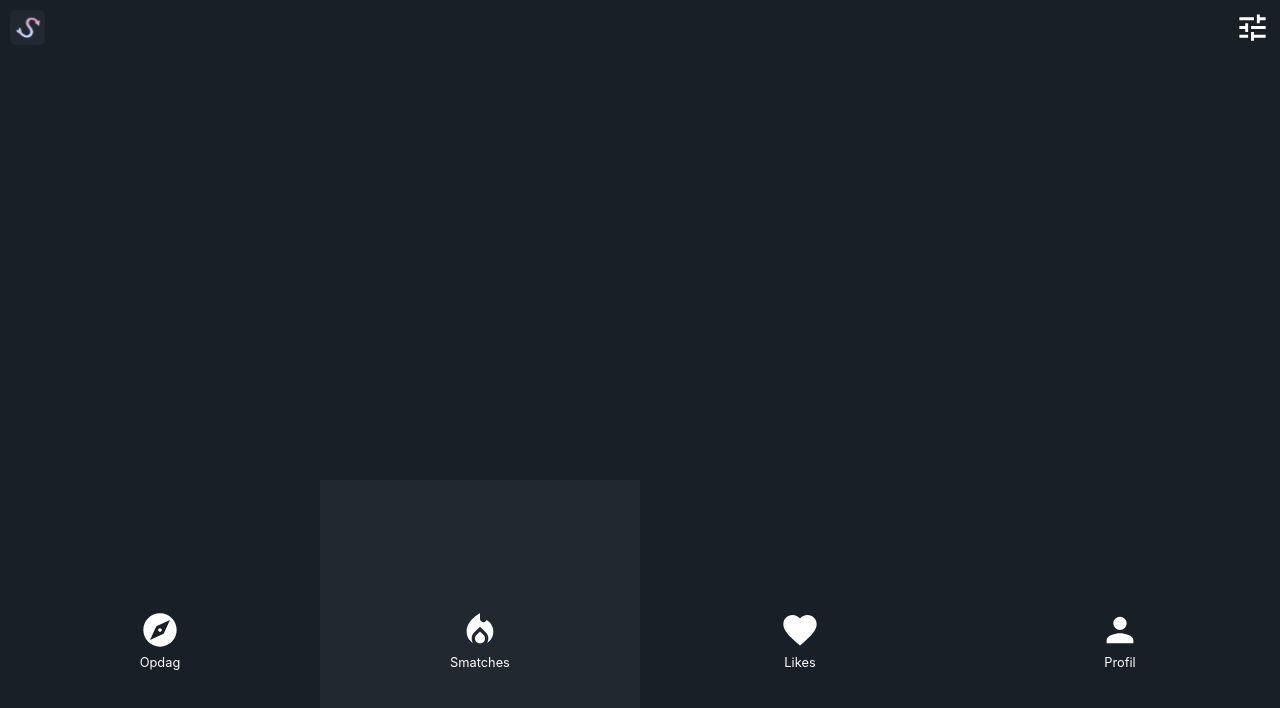
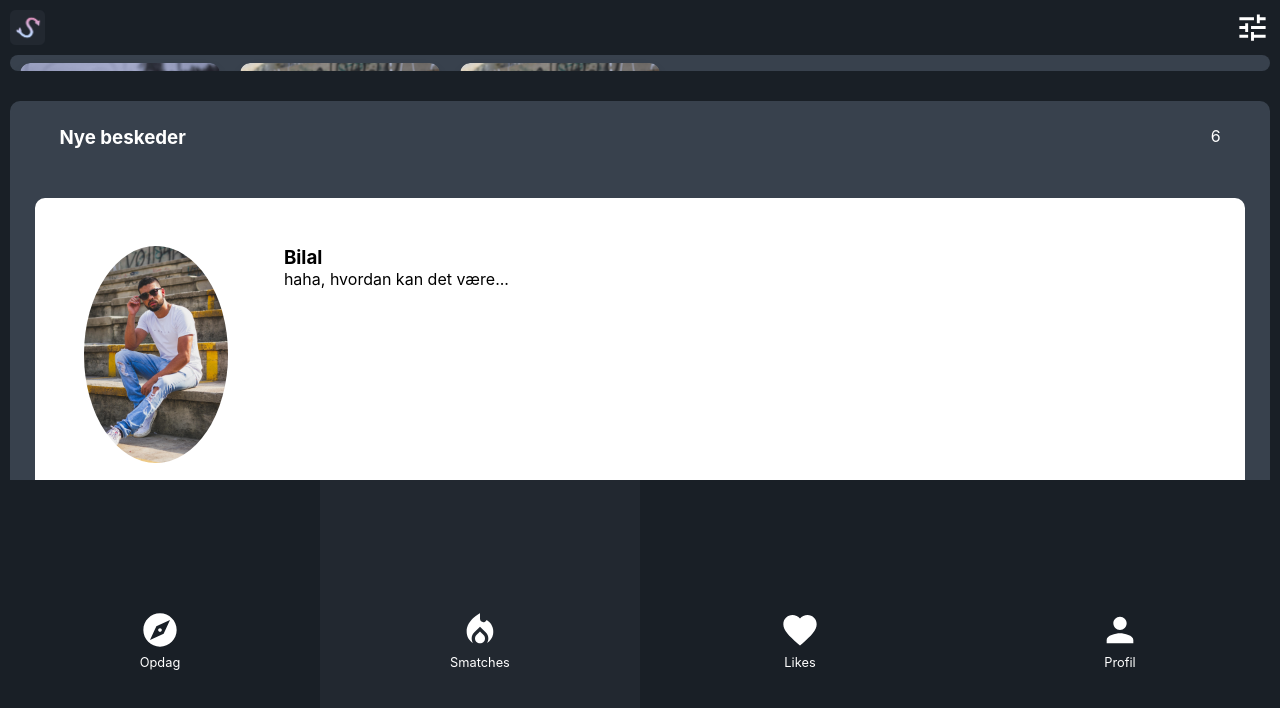
Before and after one commit to viggotico/smatches-app, a React (Vite) app: page /smatches in a window 1280 px wide. Shown: the top 708 px of the page. Built offline with nearby package versions, Linux system fonts and the light colour scheme; what js-confetti would draw is missing.

Commit message:
har updateret SmatchesPage.jsx

```diff
--- a/src/css/SmatchesPage.css
+++ b/src/css/SmatchesPage.css
@@ -0,0 +1,131 @@
+.outlet{
+    display: flex;
+    flex-direction: column;
+    gap: 30px;
+}
+div.scrollmenu {
+    background-color: #38414D;
+    overflow-x: auto;
+    white-space: nowrap;
+    padding: 8px 0px;
+    border-radius: 22px;
+}
+
+.profile-card {
+    position: relative;
+    display: inline-block;
+    background-color: transparent;
+    border-radius: 10px;
+    overflow: hidden;
+    box-shadow: 0 4px 8px rgba(0, 0, 0, 0.1);
+    width: 200px;
+    margin: 0 10px;
+    vertical-align: top;
+    /* text-align: center; */
+}
+
+.profile-image img {
+    width: 100%;
+    height: auto;
+    display: block;
+    border-radius: 10px;
+}
+
+.profile-info-container {
+    position: absolute;
+    top: 156px;
+    left: 0;
+    width: 100%;
+    padding: 10px;
+    background: rgba(0, 0, 0, 0.6);
+    color: white;
+    display: flex;
+    flex-direction: column;
+    gap: 8px;
+    border-radius: 10px 10px 0 0;
+    align-self: flex-end;
+}
+
+.profile-info {
+    display: flex;
+    flex-direction: column;
+
+
+}
+
+.profile-distance, .profile-location, .profile-name-age {
+    margin: 5px 0;
+}
+
+.action-button {
+    background-color: #38414D;
+    color: white;
+    padding: 6px 12px;
+    border: none;
+    border-radius: 12px;
+    cursor: pointer;
+    font-size: 12px;
+    font-weight: bold;
+    align-self: flex-end;
+    transition: background-color 0.3s ease;
+}
+
+.action-button:hover {
+    background-color: #f06292;
+}
+
+img {
+    height: auto;
+    width: 100%;
+}
+
+
+
+/* beskder */
+
+.message-container{
+    background-color: #38414D;
+    border-radius: 10px;
+    padding: 2%;
+
+}
+.row-1{
+    display: flex;
+    flex-direction: row;
+    justify-content: space-between;
+    padding-left: 2%;
+    padding-right: 2%;
+    padding-bottom: 4%;
+}
+.row-2{
+    display: flex;
+    flex-direction: column;
+    gap: 10px;
+}
+.mesg-box-container{
+
+    background-color: white;
+    border-radius: 10px;
+
+}
+.mesg-box-container img{
+    height: auto;
+    width: 13%;
+    border-radius: 50%;
+}
+
+.info-msg-contianer{
+    display: flex;
+    flex-direction: column;
+    padding-left: 5%;
+}
+.img-text-container{
+    display: flex;
+    flex-direction: row;
+    padding: 4%;
+
+}
+
+.info-msg-contianer, h2, p {
+    color: black;
+}
--- a/src/pages/ProfilPage.jsx
+++ b/src/pages/ProfilPage.jsx
@@ -1,5 +1,9 @@
 import "../css/ProfilPage.css";
 
 export const ProfilPage = () => {
-    return <></>;
+    return <>
+
+
+
+    </>;
 }
--- a/src/pages/SmatchesPage.jsx
+++ b/src/pages/SmatchesPage.jsx
@@ -1,5 +1,113 @@
 import "../css/SmatchesPage.css";
+import testImg from "../assets/people/self/pexels-jonaorle-5673896.jpg";
+import ali from "../assets/people/ali/pexels-ali-akash-3515575-5253668.jpg"
+import bilal from "../assets/people/bruno/pexels-brunogobofoto-5424795.jpg"
+import bruno from "../assets/people/bruno/pexels-brunogobofoto-5424795.jpg"
 
 export const SmatchesPage = () => {
-    return <></>;
+    // For demo purposes, here are some test profiles
+    const profiles = [
+        { id: 1, imageUrl: ali, distance: "3.2 km", location: "Aarhus N", name: "Ali", age: 27 },
+        { id: 2, imageUrl: bilal, distance: "5.4 km", location: "Copenhagen", name: "Bilal", age: 24 },
+        { id: 3, imageUrl: bruno, distance: "1.9 km", location: "Odense", name: "Bruno", age: 30 },
+        // Add more profiles as needed
+    ];
+
+    const nyeBeskeder = [
+        { imgIcon: ali, message: "haha, hvordan kan det være du.. " }
+    ];
+
+    return (
+        <>
+        <div className="scrollmenu">
+            {profiles.map(profile => (
+                <div className="profile-card" key={profile.id}>
+                    <ProfileImage imageUrl={profile.imageUrl} />
+                    <div className="profile-info-container">
+                    <div className="profile-info">
+                        <div className="profile-distance">{profile.distance}</div>
+                        <div className="profile-location">{profile.location}</div>
+                        <div className="profile-name-age">
+                            {profile.name}, {profile.age}
+                        </div>
+                    </div>
+                    <ActionButton text="Smash" emoji="😘" />
+                    {/* <button></button> */}
+                    </div>
+                </div>
+            ))}
+        </div>
+
+        <div className="message-container">
+
+            <div className="row-1">
+            <h3>Nye beskeder</h3>
+            <span>6</span>
+            </div>
+
+             <div className="row-2">{/* start of row-2 */}
+            {/* bilal */}
+            <div className="mesg-box-container">
+                <div className="img-text-container">
+                <img src={bilal} alt="bilal" />
+                <div className="info-msg-contianer">
+                    <h3>Bilal</h3>
+                    <p>haha, hvordan kan det være...</p>
+                </div>
+                </div>
+            </div>
+
+            {/* ali */}
+            <div className="mesg-box-container">
+                <div className="img-text-container">
+                <img src={ali} alt="bilal" />
+                <div className="info-msg-contianer">
+                    <h3>ali</h3>
+                    <p>haha, hvordan kan det være...</p>
+                </div>
+                </div>
+            </div>
+
+              {/* bruno */}
+              <div className="mesg-box-container">
+                <div className="img-text-container">
+                <img src={bruno} alt="bilal" />
+                <div className="info-msg-contianer">
+                    <h3>bruno</h3>
+                    <p>haha, hvordan kan det være...</p>
+                </div>
+                </div>
+            </div>
+
+
+
+
+            </div>   {/* end of row-2 */}
+
+        </div>
+
+        </>
+
+    );
+
+
+
+
+
 }
+
+const ProfileImage = ({ imageUrl }) => {
+    return (
+        <div className="profile-image">
+            <img src={imageUrl} alt="Profile" />
+        </div>
+    );
+};
+
+const ActionButton = ({ text, emoji }) => {
+    return (
+        <button className="action-button">
+            {text} <span role="img" aria-label="emoji">{emoji}</span>
+        </button>
+    );
+};
```
